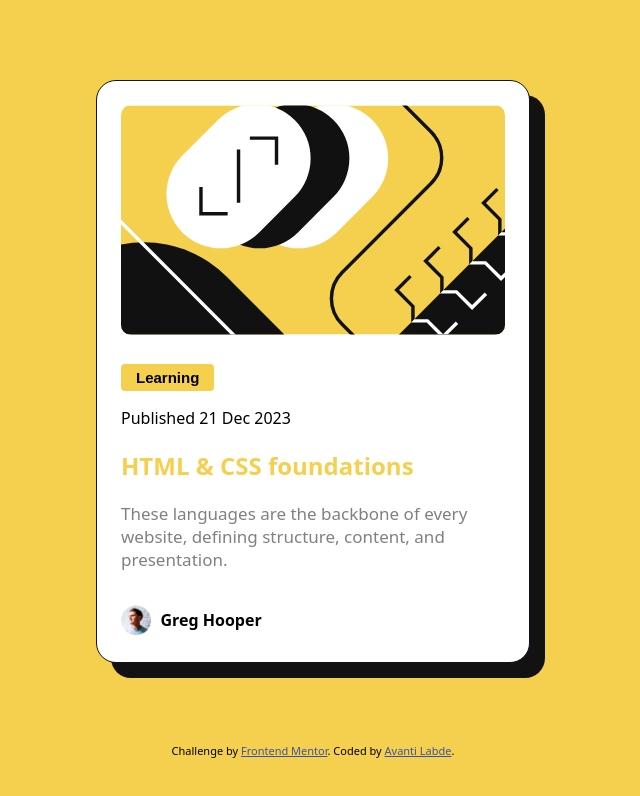
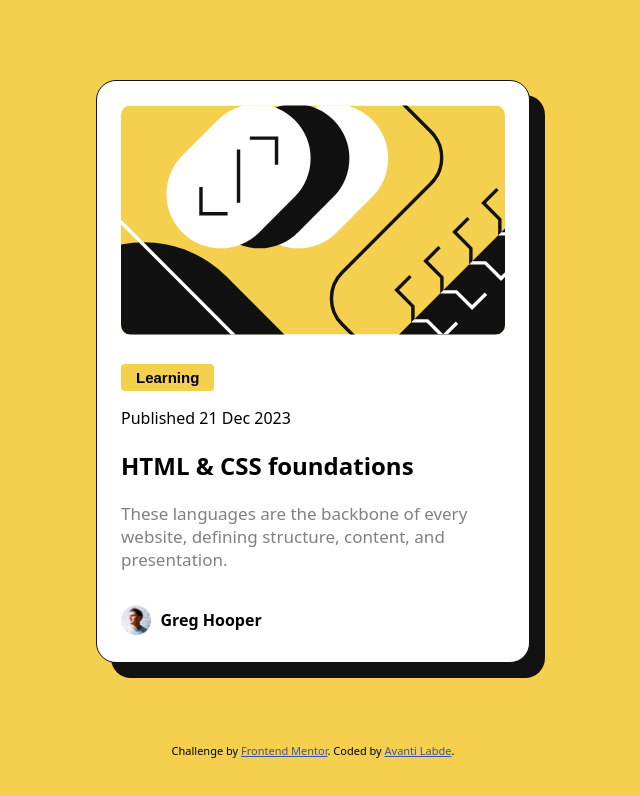
Before and after one commit to Avanti-L/blog-preview-card, a plain HTML site: page index.html in a window 1280 px wide. Shown: the whole page, without its empty margins (327-967 px from the left). Drawn offline with Linux system fonts and the light colour scheme.

Commit message:
Improved the code

```diff
--- a/style.css
+++ b/style.css
@@ -43,7 +43,12 @@ body {
     }
 
     h2 {
+        color: black;
+    }
+
+    h2:hover {
         color: hsl(47, 88%, 63%);
+        cursor: pointer;
     }
 
     .info {
@@ -91,7 +96,12 @@ body {
     }
 
     h2 {
+        color: black;
+    }
+
+    h2:hover {
         color: hsl(47, 88%, 63%);
+        cursor: pointer;
     }
 
     .info {
```
